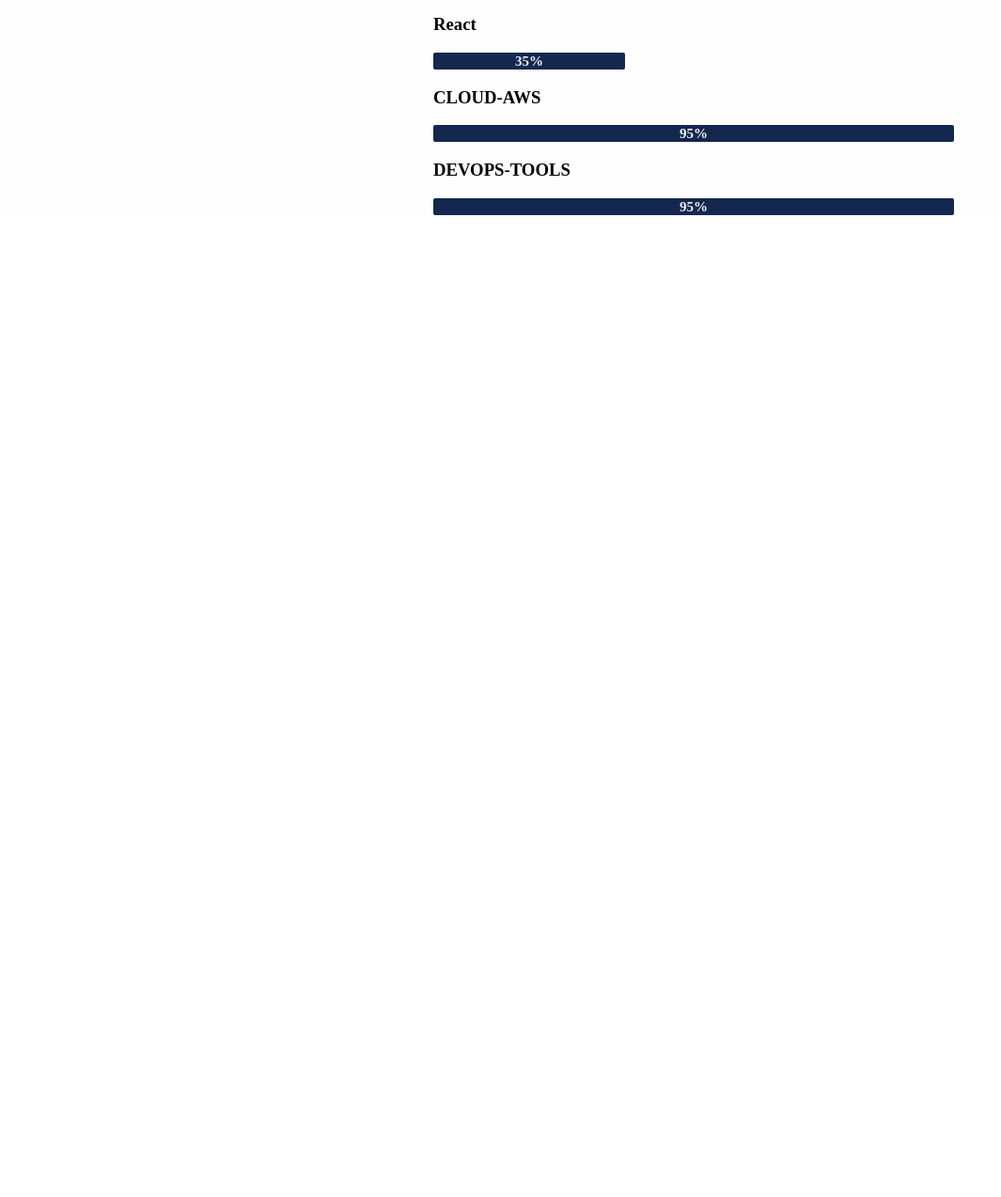
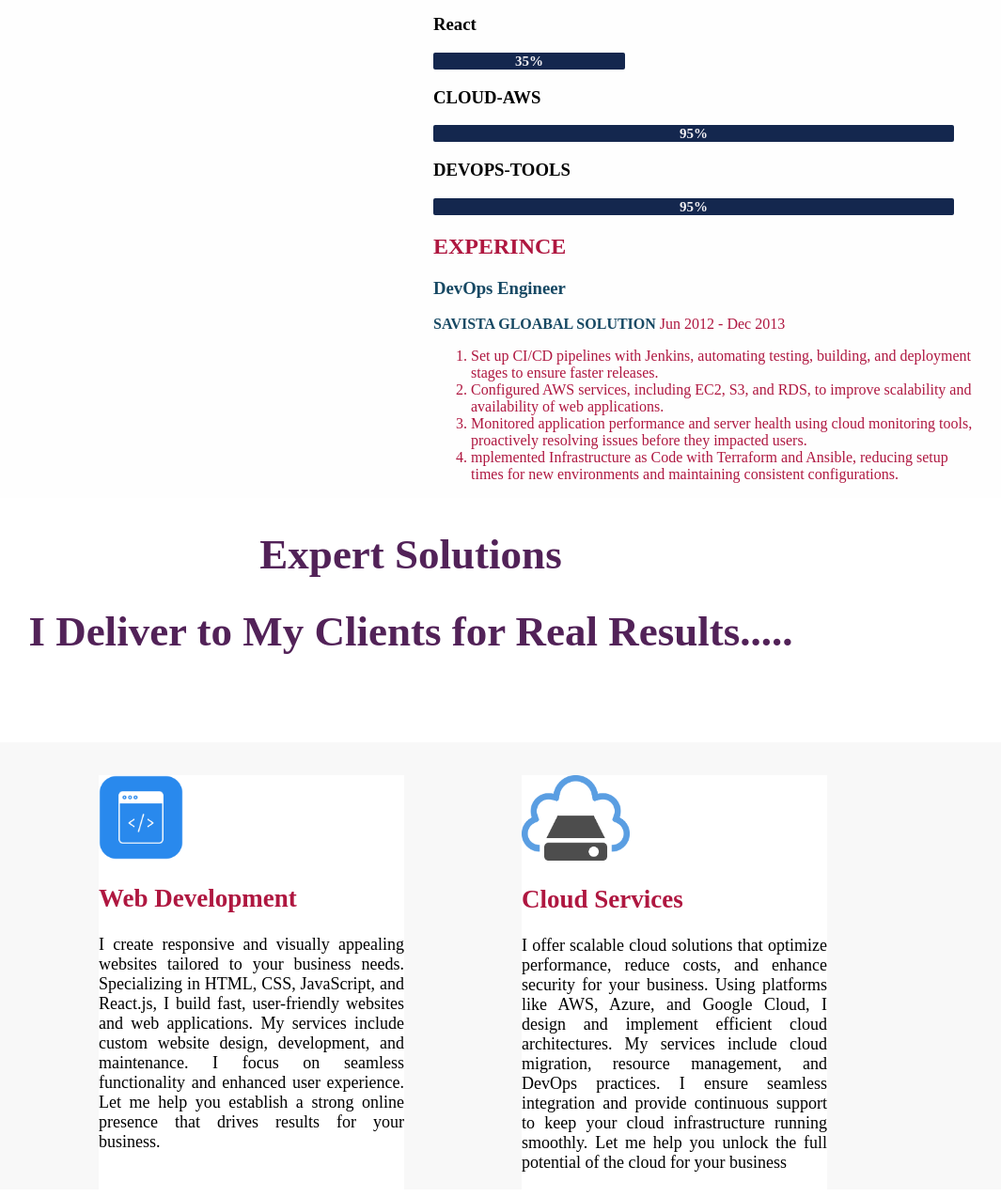
Before and after one commit to rajeshkalavapalli/portfolio, a plain HTML site: page index.html in a window 1280 px wide. Shown: the part 1988-3262 px from the top of the page at 94% size, without its empty margins (203-1268 px from the left). Before the commit the page ends 2225 px from the top, so only its background shows below. Drawn offline with Linux system fonts and the light colour scheme.

Commit message:
my portfolio

```diff
--- a/index.html
+++ b/index.html
@@ -134,7 +134,24 @@
 
                     </div>
 
+                    <div class="experience" >
+                        <h1>EXPERINCE</h1>
+                        <div >
+                        <h3>DevOps Engineer</h3>
+                        <b>SAVISTA GLOABAL SOLUTION</b>
+                        <data value="">Jun 2012 - Dec 2013</data>
+                        </div>
+                        <ol>
+                            <li>Set up CI/CD pipelines with Jenkins, automating testing, building, and deployment stages to ensure faster releases.</li>
+                            <li>Configured AWS services, including EC2, S3, and RDS, to improve scalability and availability of web applications.</li>
+                            <li>Monitored application performance and server health using cloud monitoring tools, proactively resolving issues before they impacted users.</li>
+                            <li>mplemented Infrastructure as Code with Terraform and Ansible, reducing setup times for new environments and maintaining consistent configurations.</li>
+                        </ol>
+                    </div>
+
                 </div>
+
+
             </div>
         </div>
 
@@ -142,6 +159,37 @@
 
    </section>
 
+   <section>
+    <div class="tag">
+        <h2>Expert Solutions  </h2>
+        <h2>I Deliver to My Clients for Real Results.....</h2>
+    </div>
+   </section>
+
+   <section>
+    <div class="service">
+        <div class="services1">
+            <div class="service-icon">
+                <img src="./assets/code.png" alt="" width="90px">
+            </div>
+            <div class="servie-text" >
+                <h1>Web Development</h1>
+                <p>I create responsive and visually appealing websites tailored to your business needs. Specializing in HTML, CSS, JavaScript, and React.js, I build fast, user-friendly websites and web applications. My services include custom website design, development, and maintenance. I focus on seamless functionality and enhanced user experience. Let me help you establish a strong online presence that drives results for your business.</p>
+            </div>
+
+        </div>
+        <div class="services1">
+            <div class="service-icon">
+                <img src="./assets/kisspng-cloud-computing-cloud-storage-download-icon-cloud-service-icon-vector-5a78802d9a13c1.6399091015178465736311.png" alt="" width="115px">
+            </div>
+            <div class="servie-text" >
+                <h1>Cloud Services</h1>
+                <p>I offer scalable cloud solutions that optimize performance, reduce costs, and enhance security for your business. Using platforms like AWS, Azure, and Google Cloud, I design and implement efficient cloud architectures. My services include cloud migration, resource management, and DevOps practices. I ensure seamless integration and provide continuous support to keep your cloud infrastructure running smoothly. Let me help you unlock the full potential of the cloud for your business</p>
+            </div>
+
+        </div>
+    </div>
+   </section>
 
     <script src="https://kit.fontawesome.com/6d74ef5722.js" crossorigin="anonymous"></script>
 </body>
--- a/style/index.css
+++ b/style/index.css
@@ -221,3 +221,67 @@ button{
     padding-left: 30px;
     margin-right: 25px;
 }
+
+.experience ol{
+ color: #AF1740;
+ flex-direction: row;
+}
+
+.experience  {
+    color: #AF1740;
+}
+
+.experience h3,b{
+    color: #164863;
+    text-align: justify;
+}
+
+.tag{
+    margin: 0px 0px;
+    padding: 0px 0px;
+}
+
+.tag{
+    margin-top: 35px;
+    text-align: center;
+}
+.tag h2{
+    font-size: 45px;
+    line-height: 1;
+    color: #522258;
+}
+
+.services {
+    display: flex;
+    text-align: center;
+    background: #f8f8f8;
+    height: 50px;
+
+}
+
+.service{
+    display: flex;
+    gap: 125px;
+    padding: 0px 300px;
+    margin-top: 95px;
+    background: #f8f8f8;
+}
+
+.servie-text{
+    font-size: 18px;
+    text-align: justify;
+    width: 325px;
+
+
+}
+
+.services1{
+    background-color: #FFFFFF;
+    margin-top: 35px;
+
+
+}
+
+.servie-text h1{
+    color: #AF1740;
+}
```
Also changed, not shown: assets/code.png (added), assets/kisspng-cloud-computing-cloud-storage-download-icon-cloud-service-icon-vector-5a78802d9a13c1.6399091015178465736311.png (added).
